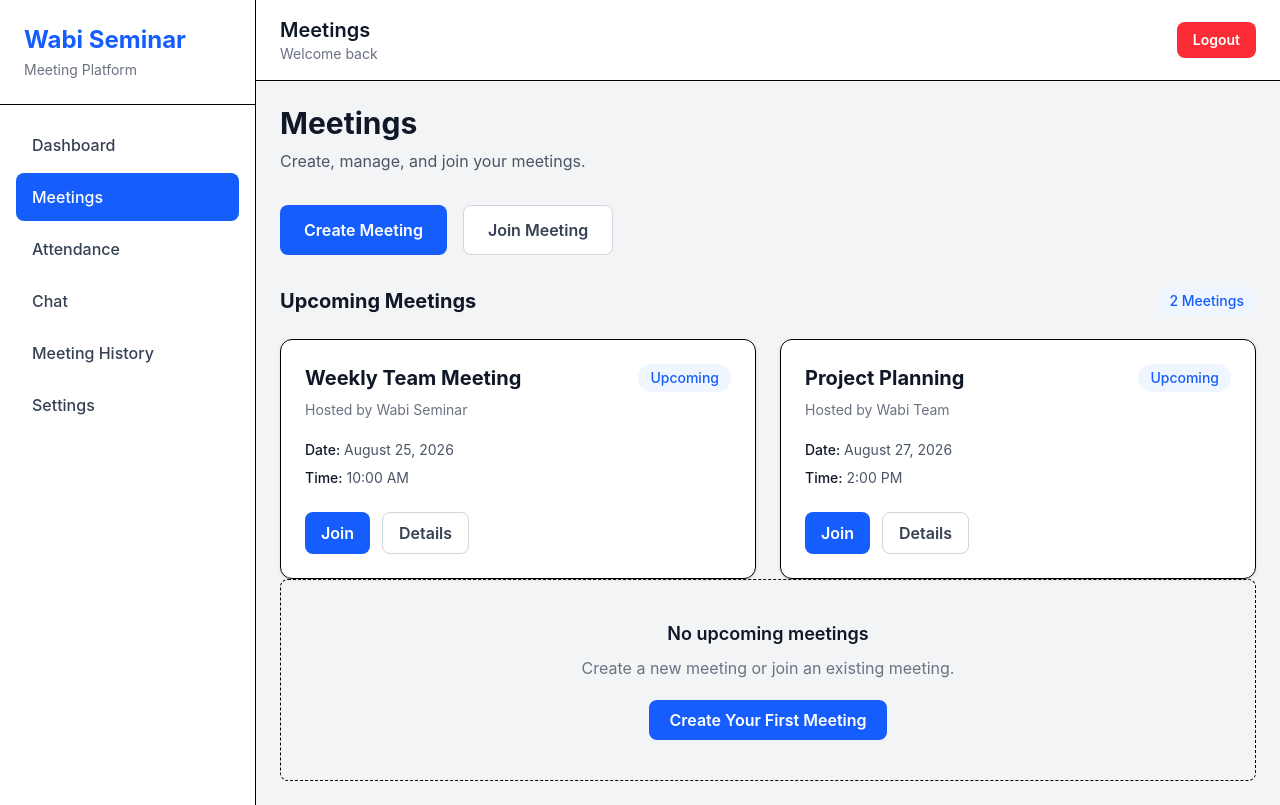
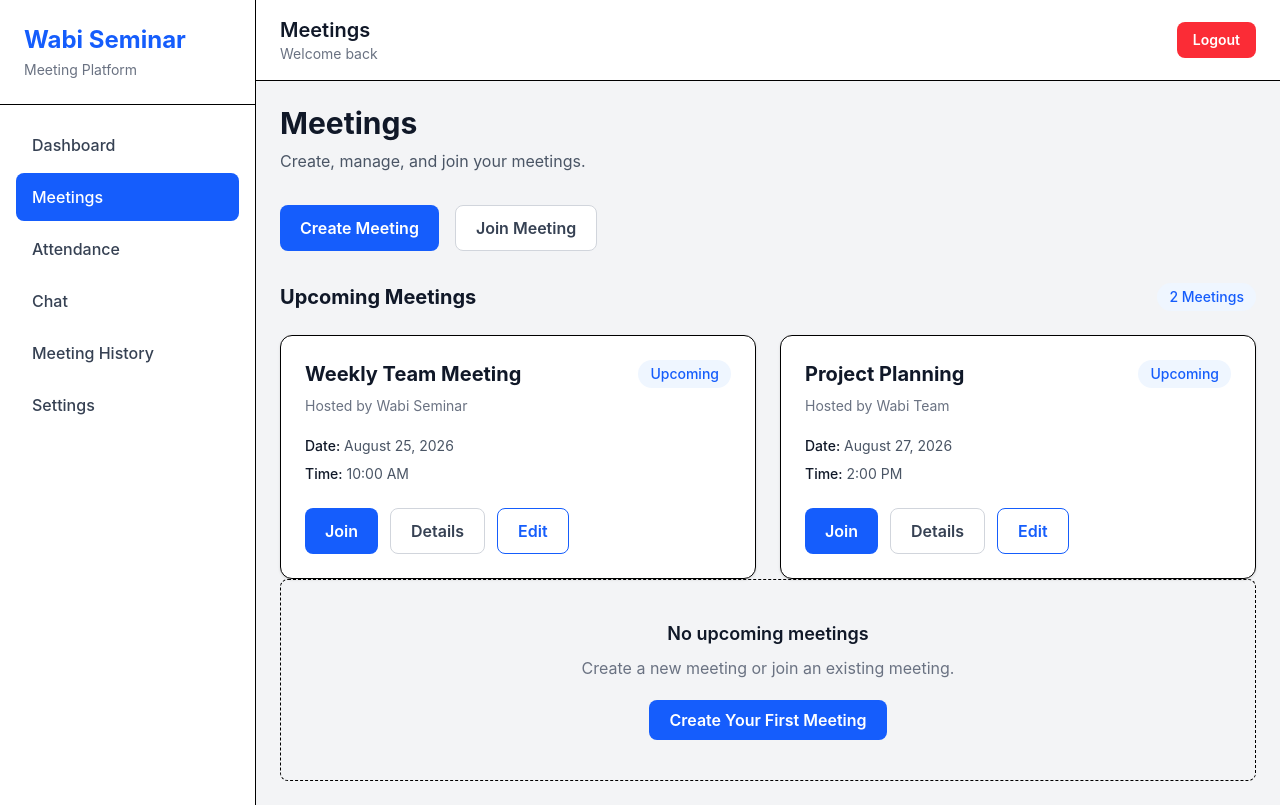
Before and after one commit to shemsu-melese/wabi-seminar, a React (Vite) app in the folder frontend/: page /meetings in a window 1280 px wide. Built offline with nearby package versions, Linux system fonts and the light colour scheme.

Commit message:
Add reusable button component

```diff
--- /dev/null
+++ b/frontend/src/components/Button/Button.jsx
@@ -0,0 +1,36 @@
+function Button({
+  children,
+  type = "button",
+  variant = "primary",
+  className = "",
+  onClick,
+}) {
+  const baseStyles =
+    "rounded-lg px-5 py-2.5 font-semibold transition";
+
+  const variants = {
+    primary:
+      "bg-blue-600 text-white hover:bg-blue-700",
+
+    secondary:
+      "border border-gray-300 bg-white text-gray-700 hover:bg-gray-100",
+
+    danger:
+      "bg-red-500 text-white hover:bg-red-600",
+
+    outline:
+      "border border-blue-600 text-blue-600 hover:bg-blue-50",
+  };
+
+  return (
+    <button
+      type={type}
+      onClick={onClick}
+      className={`${baseStyles} ${variants[variant]} ${className}`}
+    >
+      {children}
+    </button>
+  );
+}
+
+export default Button;
--- a/frontend/src/components/MeetingCard/MeetingCard.jsx
+++ b/frontend/src/components/MeetingCard/MeetingCard.jsx
@@ -1,3 +1,4 @@
+import Button from "../Button/Button";
 function MeetingCard({
   title,
   date,
@@ -40,13 +41,17 @@ function MeetingCard({
       </div>
 
       <div className="mt-6 flex gap-3">
-        <button className="rounded-lg bg-blue-600 px-4 py-2 font-semibold text-white hover:bg-blue-700">
-          Join
-        </button>
+        <Button>
+                Join
+            </Button>
 
-        <button className="rounded-lg border border-gray-300 bg-white px-4 py-2 font-semibold text-gray-700 hover:bg-gray-100">
-          Details
-        </button>
+            <Button variant="secondary">
+                 Details
+            </Button>
+
+            <Button variant="outline">
+                Edit
+            </Button>
       </div>
     </div>
   );
--- a/frontend/src/pages/MeetingPage.jsx
+++ b/frontend/src/pages/MeetingPage.jsx
@@ -1,4 +1,4 @@
-
+import Button from "../components/Button/Button";
 import MeetingCard from "../components/MeetingCard/MeetingCard";
 function MeetingPage() {
   return (
@@ -16,13 +16,13 @@ function MeetingPage() {
 
       {/* Actions */}
       <div className="mb-8 flex flex-wrap gap-4">
-        <button className="rounded-lg bg-blue-600 px-6 py-3 font-semibold text-white hover:bg-blue-700">
-          Create Meeting
-        </button>
+        <Button>
+                Create Meeting
+        </Button>
 
-        <button className="rounded-lg border border-gray-300 bg-white px-6 py-3 font-semibold text-gray-700 hover:bg-gray-100">
-          Join Meeting
-        </button>
+        <Button variant="secondary">
+            Join Meeting
+        </Button>
       </div>
 
       {/* Meeting List */}
```
